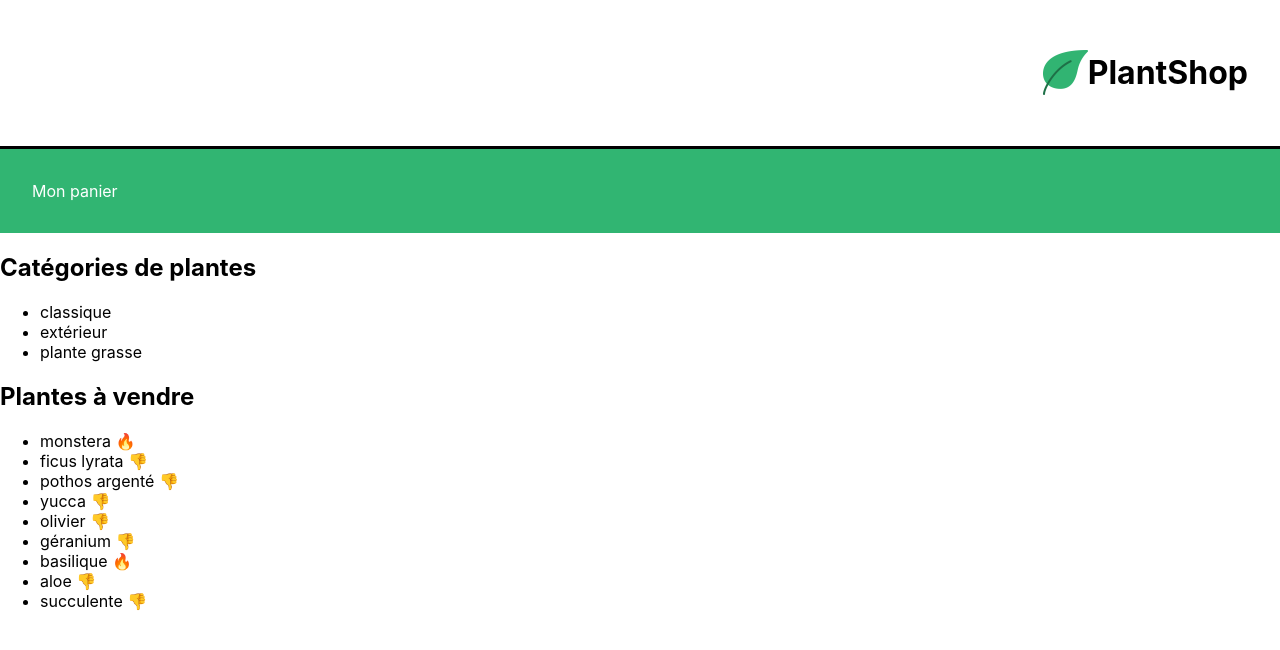
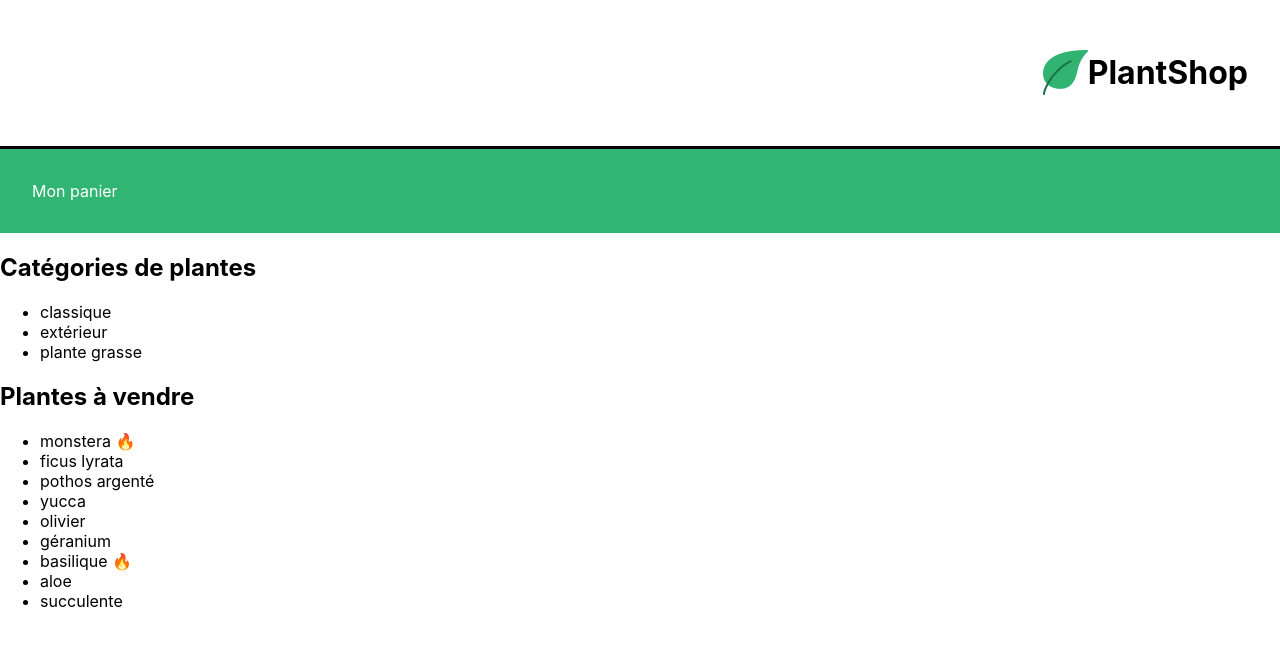
Before and after one commit to Entwickel/plantshop, a React (Create React App) app: page / in a window 1280 px wide. Shown: the top 650 px of the page. Built offline with nearby package versions, Linux system fonts and the light colour scheme.

Commit message:
ajout autre maniere ecrire condition react

```diff
--- a/src/components/ShoppingList.js
+++ b/src/components/ShoppingList.js
@@ -29,7 +29,7 @@ function ShoppingList() {
       <ul>
       {plantList.map((plant) => (
           <li key={plant.id}>
-          {plant.name} {plant.isBestSale ? <span>🔥</span> : <span>👎</span>}
+          {plant.name} {plant.isBestSale && <span>🔥</span>}
             </li>
         ))}
       </ul>
```
Also changed, not shown: 1 other file (tests, documents, lock files or other folders).
